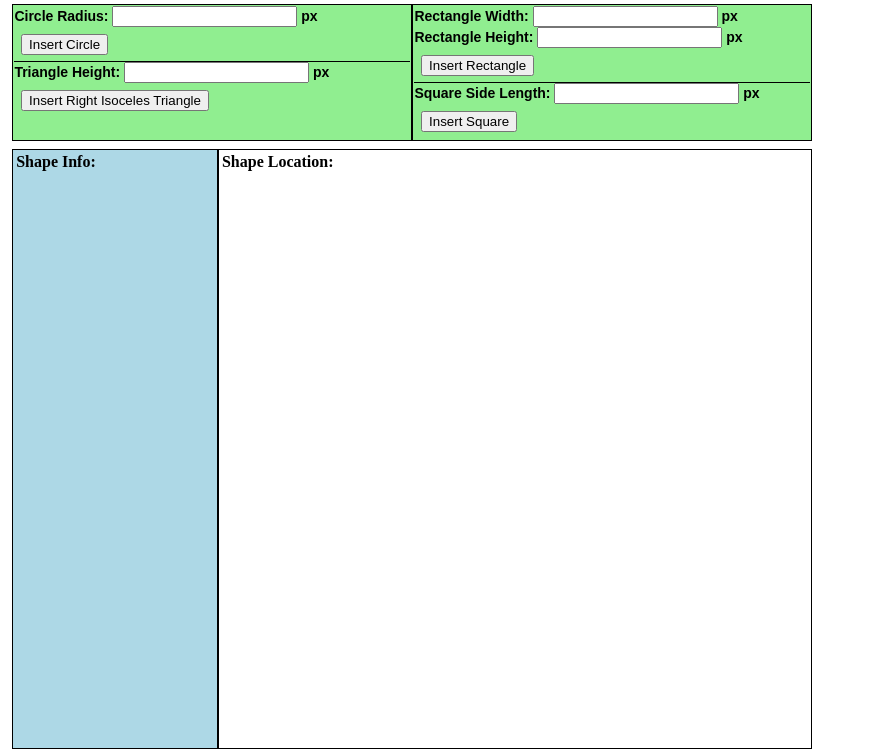
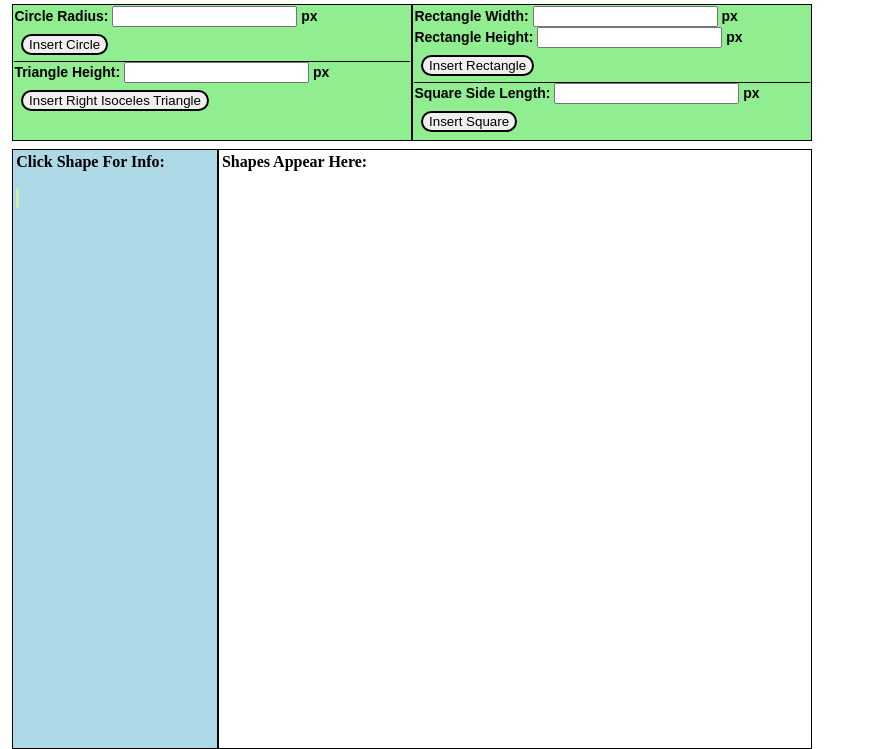
Before and after one commit to walterlee7/day9_20180118_lab9, a plain HTML site: page index.html in a window 1280 px wide. Shown: the part 101-850 px from the top of the page, without its empty margins (0-876 px from the left). Drawn offline with Linux system fonts and the light colour scheme.

Commit message:
css update

```diff
--- a/index.html
+++ b/index.html
@@ -54,12 +54,12 @@
 
     <div class="shapebox">
         <div class="shape-info">
-            <h4 class="shape-title">Shape Info:</h4>
+            <h4 class="shape-title">Click Shape For Info:</h4>
             <br>
             <span id="shape-info"></span>
         </div>
         <div id="shape-location" class="location">
-            <h4 class="location-title">Shape Location:</h4>
+            <h4 class="location-title">Shapes Appear Here:</h4>
         </div>
     </div>
 
--- a/styles.css
+++ b/styles.css
@@ -36,18 +36,26 @@
 
 #rectangleButton {
     margin: 0.5em;
+    border: 2px solid black;
+    border-radius: 25px;
 }
 
 #triangleButton {
     margin: 0.5em;
+    border: 2px solid black;
+    border-radius: 25px;
 }
 
 #circleButton {
     margin: 0.5em;
+    border: 2px solid black;
+    border-radius: 25px;
 }
 
 #squareButton {
     margin: 0.5em;
+    border: 2px solid black;
+    border-radius: 25px;
 }
 
 .shapebox {
@@ -66,10 +74,15 @@
     position: absolute;
 }
 
+#shape-info {
+    background-color: rgb(202, 241, 176);
+    border-radius: 25px;
+    padding: 0.1em;
+}
+
 .shape-info {
     background-color: lightblue;
     width: 200px;
-    /* height: 600px; */
     border: 0.05em solid black;
     display: block;
     padding: 0.2em;
@@ -89,7 +102,6 @@
 .location {
     background-color: white;
     width: 600px;
-    /* height: 600px; */
     border: 0.05em solid black;
     position: relative;
 }
```
